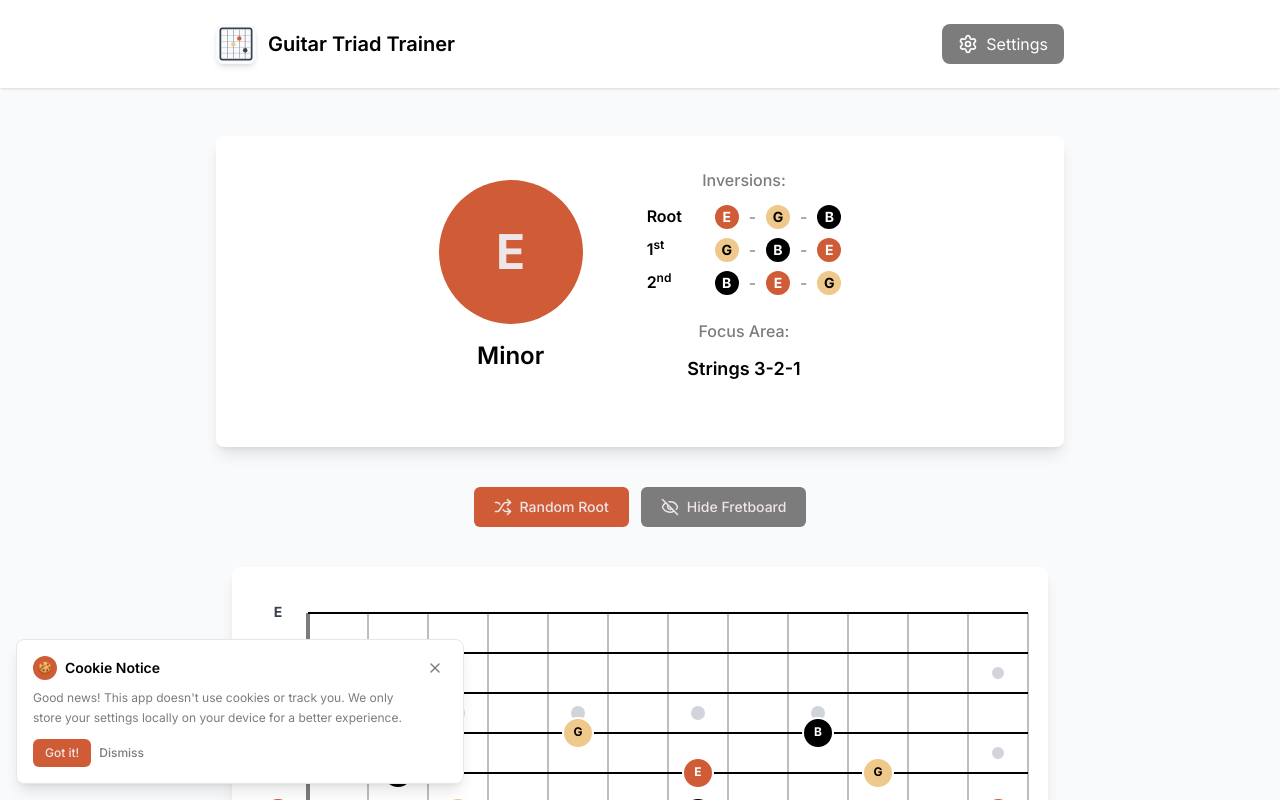
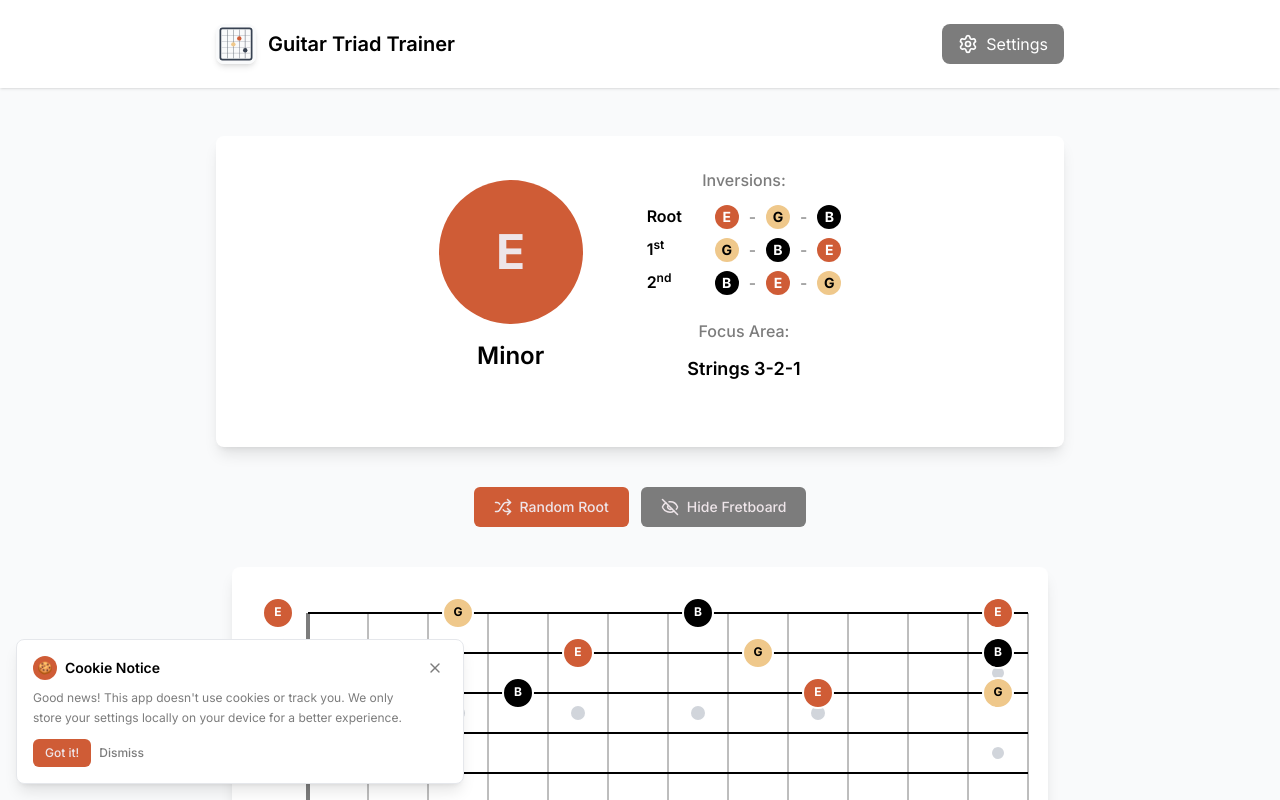
Before and after one commit to chenkasirer/triads, a React (Vite) app: page / in a window 1280 px wide. Both pictures are taken after a click on the button "Show Fretboard". Shown: the top 800 px of the page. Built offline with nearby package versions, Linux system fonts and the light colour scheme.

Commit message:
fixed flipped string group order

```diff
--- a/src/components/Fretboard.tsx
+++ b/src/components/Fretboard.tsx
@@ -97,7 +97,7 @@ const Fretboard: React.FC<FretboardProps> = ({ positions }) => {
           <g key={index}>
             <circle
               cx={leftPadding + (pos.fret === 0 ? -30 : (pos.fret - 0.5) * fretSpacing)}
-              cy={topPadding + (strings - pos.string) * stringSpacing}
+              cy={topPadding + (pos.string - 1) * stringSpacing}
               r={15}
               fill={getRoleColor(pos.role)}
               stroke="white"
@@ -105,7 +105,7 @@ const Fretboard: React.FC<FretboardProps> = ({ positions }) => {
             />
             <text
               x={leftPadding + (pos.fret === 0 ? -30 : (pos.fret - 0.5) * fretSpacing)}
-              y={topPadding + (strings - pos.string) * stringSpacing}
+              y={topPadding + (pos.string - 1) * stringSpacing}
               textAnchor="middle"
               dominantBaseline="middle"
               fill={getTextColor(pos.role)}
@@ -119,8 +119,8 @@ const Fretboard: React.FC<FretboardProps> = ({ positions }) => {
 
         {/* String labels */}
         {['E', 'B', 'G', 'D', 'A', 'E'].map((note, index) => {
-          // Check if there's a triad note on this open string
-          const hasTriadNote = positions.some(pos => pos.fret === 0 && pos.string === (6 - index));
+          const stringNumber = index + 1;
+          const hasTriadNote = positions.some(pos => pos.fret === 0 && pos.string === stringNumber);
 
           // Only show string label if there's no triad note on this open string
           if (hasTriadNote) return null;
--- a/src/fretboard.ts
+++ b/src/fretboard.ts
@@ -51,11 +51,11 @@ export function getAllTriadPositions(
   const positions: FretPosition[] = [];
 
   // Get the string numbers for the string group
-  const strings = stringGroup.split('').map(Number).reverse(); // Reverse to match guitar string order
+  const strings = stringGroup.split('').map(Number);
 
   // Find all occurrences of triad notes across the specified strings within 12 frets
   strings.forEach(stringNum => {
-    const stringRoot = STANDARD_TUNING[stringNum - 1];
+    const stringRoot = STANDARD_TUNING[6 - stringNum];
     const stringRootSemitone = NOTE_MAP[stringRoot];
 
     // Check each fret position (0-12) for triad notes
```
